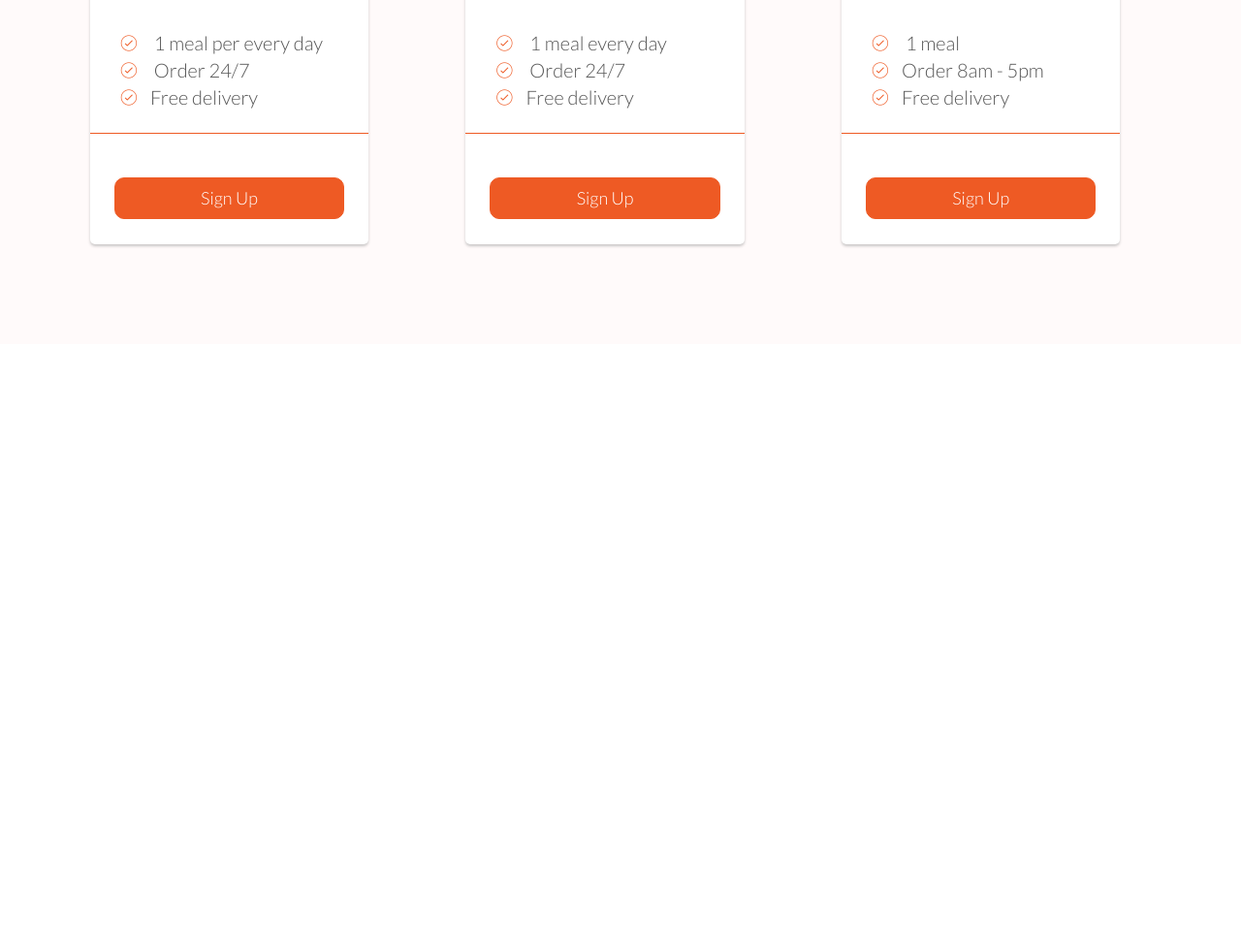
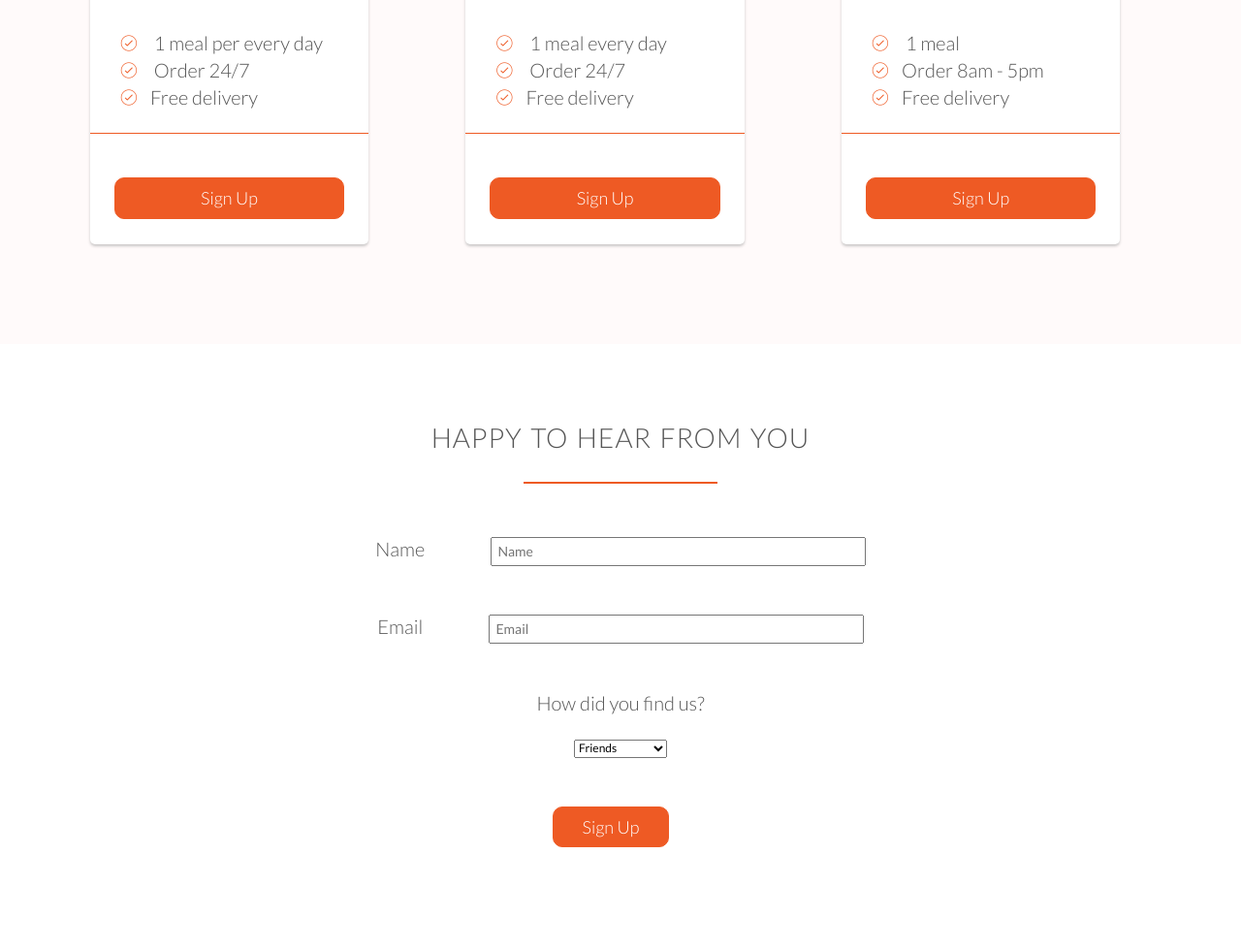
Before and after one commit to AjAlyounis/restaurant-client, a plain HTML site: page index.html in a window 1280 px wide. Shown: the part 4595-5574 px from the top of the page at 97% size. Before the commit the page ends 4950 px from the top, so only its background shows below. Drawn offline with Linux system fonts and the light colour scheme; files whose address does not match are found by name.

Commit message:
form-section is done

```diff
--- a/index.html
+++ b/index.html
@@ -351,6 +351,45 @@
     </div>
 </div>
 </section>
+
+<section class="form-section">
+  <div class="row">
+    <h2>happy to hear from you</h2>
+  </div>
+  <div class="row">
+
+    <form>
+        <div>
+            <label for="name">
+              Name
+            </label>
+            <input type="text" name="name" placeholder="Name" id="name" />
+        </div>
+
+
+        <div>
+            <label for="email">
+              Email
+            </label>
+            <input type="email" name="email" placeholder="Email" id="email" >
+       </div>
+
+
+            <div>
+              <h3>How did you find us?</h3>
+              <select>
+                <option value="Friends">Friends</option>
+                <option value="Search engine">Search engine</option>
+                <option value="Ads">Ads</option>
+                <option value="Other">Other</option>
+              </select>
+            </div>
+            <div>
+              <a href="#" class="btn btn-full">Sign up</a>
+            </div>
+    </form>
+  </div>
+</section>
   </body>
 </html>
 <!--
--- a/resources/css/style.css
+++ b/resources/css/style.css
@@ -400,3 +400,37 @@ cite img {
   width: 100%;
   text-align: center;
 }
+
+
+/* ------------------------ */
+/* FORM */
+
+form{
+  display:flex;
+  flex-direction: column;
+  font-size: 2rem;
+}
+form div {
+  width:60%;
+  margin: 5px auto;
+  justify-content: space-around;
+  padding: 20px;
+  text-align: center
+}
+form > div > label {
+  width:30%;
+}
+#name , #email {
+  width:60%;
+  margin-left:10%;
+  padding: 5px;
+  font-size: 1.4rem
+}
+form > div > h3 {
+  text-transform: none;
+  font-size: 2rem;
+  margin-bottom: 20px
+}
+select {
+  font-size: 1.2rem
+}
```
